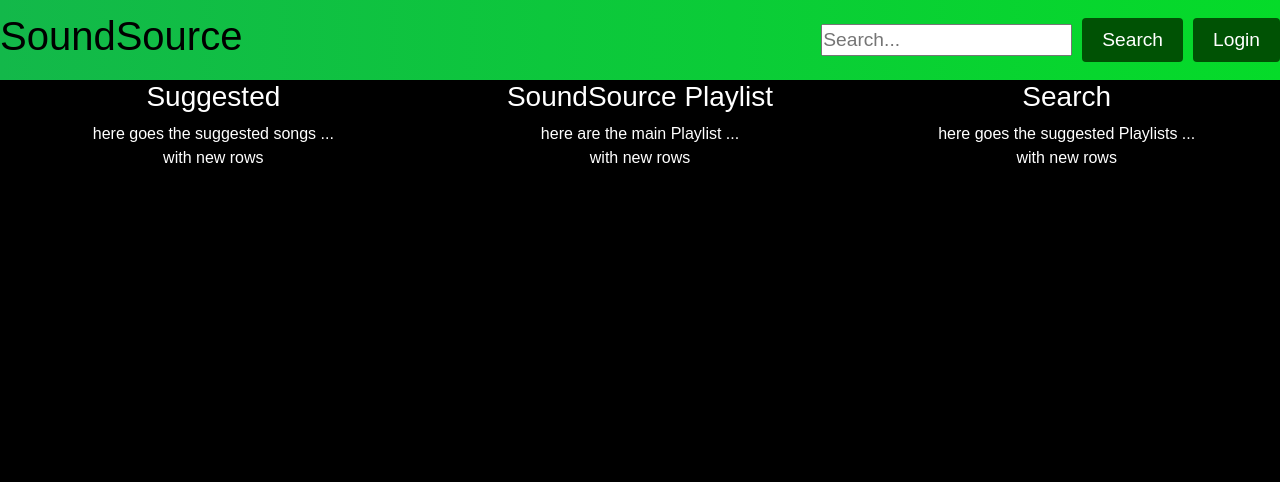
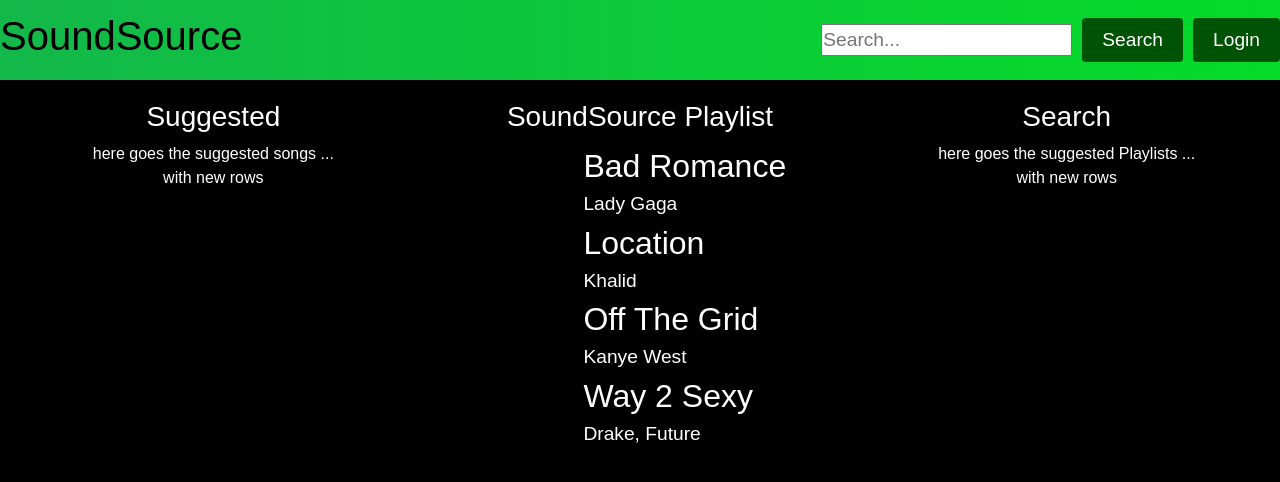
Before and after one commit to RafaPeralva/SoundSource, a React (Create React App) app in the folder front-end/soundsource/: page / in a window 1280 px wide. Shown: the top 482 px of the page. Built offline with nearby package versions, Linux system fonts and the light colour scheme.

Commit message:
MainPlaylist
MainPlaylist hardcoded

```diff
--- a/front-end/soundsource/src/components/Homepage/Homepage.css
+++ b/front-end/soundsource/src/components/Homepage/Homepage.css
@@ -1,3 +1,16 @@
 .homepage {
   color: white;
 }
+h3 {
+  padding-top: 5%;
+}
+ul {
+  list-style-type: none; /* Remove bullets */
+  font-size: 2em;
+  text-align: left;
+  margin-left: 28%;
+}
+.artist {
+  font-size: 0.6em;
+  text-align: left;
+}
--- a/front-end/soundsource/src/components/Homepage/Homepage.js
+++ b/front-end/soundsource/src/components/Homepage/Homepage.js
@@ -1,4 +1,5 @@
 import React from "react";
+import "./Homepage.css";
 import { Container, Row, Col, RowProps, ColProps } from "react-bootstrap";
 
 export const Homepage = () => {
@@ -27,9 +28,18 @@ export const Homepage = () => {
               </Row>
             </Col>
             <Col className="text-center">
-              here are the main Playlist ...
+              <ul className="playlist">
+                <li>Bad Romance</li>
+                <li className="artist">Lady Gaga</li>
+                <li>Location</li>
+                <li className="artist">Khalid</li>
+                <li>Off The Grid</li>
+                <li className="artist">Kanye West</li>
+                <li>Way 2 Sexy</li>
+                <li className="artist">Drake, Future</li>
+              </ul>
               <Row>
-                <Col className="text-center">with new rows </Col>
+                <Col className="text-center"> </Col>
               </Row>
             </Col>
             <Col className="text-center">
```
